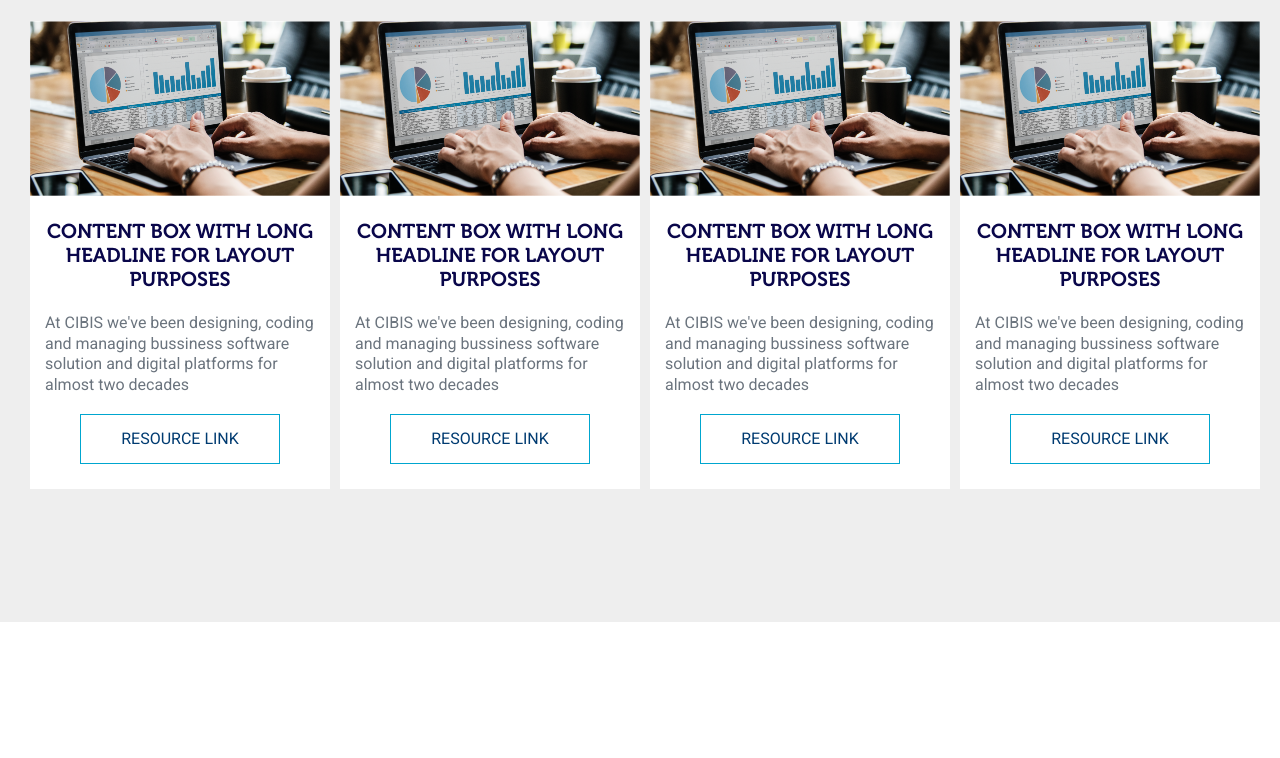
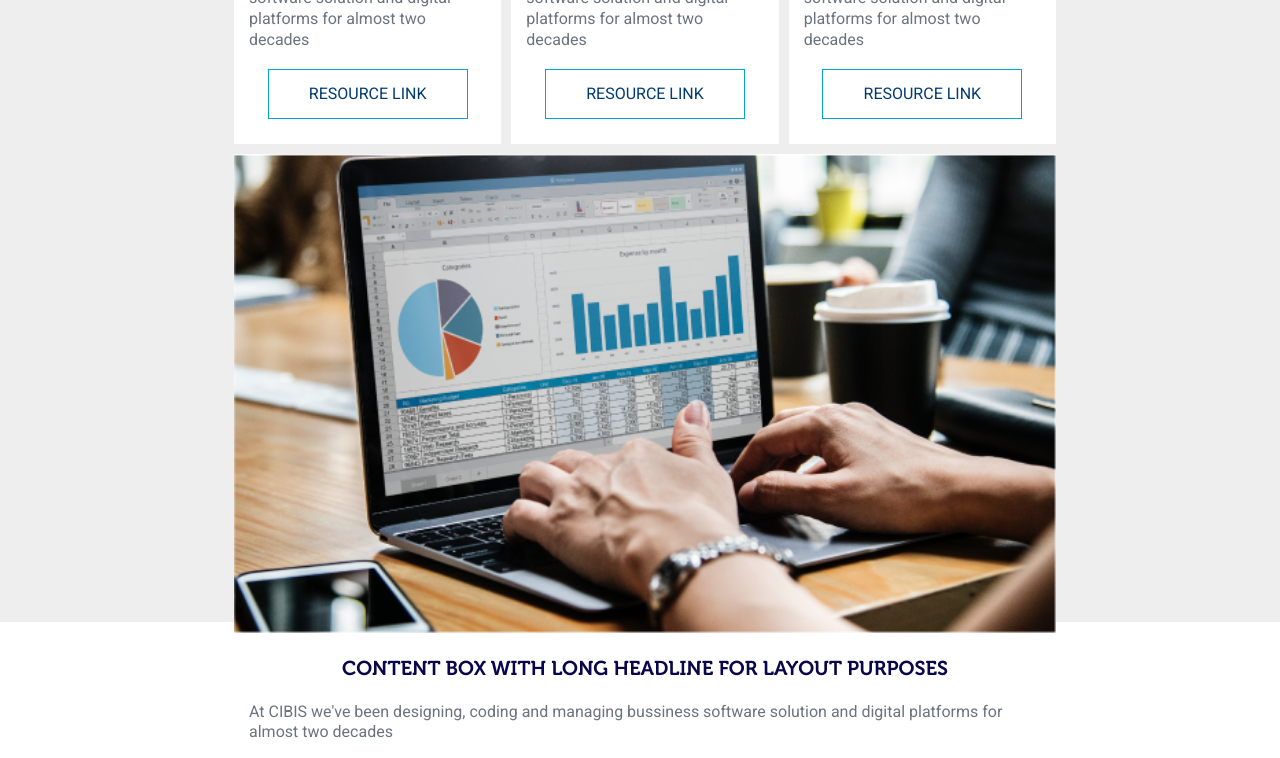
Before and after one commit to smrgillani/cb_redesign-lite, a plain HTML site: page app/index.html in a window 1280 px wide. Shown: the part 178-936 px from the top of the page. Before the commit the page ends 800 px from the top, so only its background shows below. Drawn offline with Linux system fonts and the light colour scheme.

Commit message:
Internet explorer Problem resolved

```diff
--- a/app/css/cb/2016/scss/components/content-boxes.scss
+++ b/app/css/cb/2016/scss/components/content-boxes.scss
@@ -29,7 +29,7 @@ body
 		    align-items: center;
 		       max-width: 1600px;
     margin: auto;
-    width: 97%;
+    width: 65%;
         padding: 50px 0px;
 		}
 		.cb-content-boxes .title
@@ -46,6 +46,7 @@ body
 		{
 			display: flex;
 			flex-wrap: wrap;
+			width: 100%;
 		}
 		.cb-content-boxes .container .boxTable .box
 		{
@@ -60,7 +61,7 @@ body
 		}
 		.cb-content-boxes .container .boxTable .box .boxImg
 		{
-			width: 300px;
+			width: 100%;
 		}
 		.cb-content-boxes .container .boxTable .box .boxHeading
 		{
```
Also changed, not shown: app/css/cb/2016/compiled/components/content-boxes.css, app/css/cb/2016/compiled/style.css.
